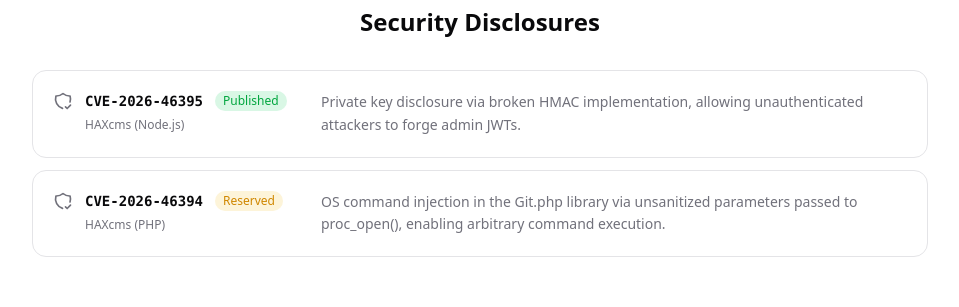
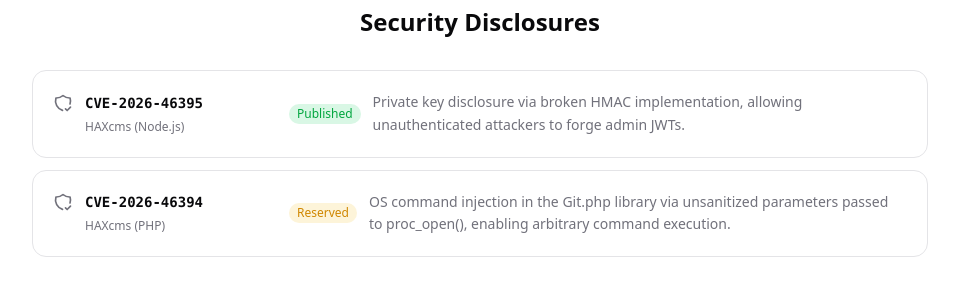
Before and after one commit to shreyas-challa/shreyas-challa.github.io, a React (Vite) app: page /about in a window 1280 px wide. Shown: the part 364-671 px from the top of the page, without its empty margins (160-1119 px from the left). Built offline with nearby package versions, Linux system fonts and the light colour scheme; no server answers.

Commit message:
Center status badge between CVE ID column and summary

```diff
--- a/src/about.jsx
+++ b/src/about.jsx
@@ -46,9 +46,9 @@ export default function About() {
           {cves.map((cve) => (
             <div
               key={cve.id}
-              className="flex flex-col sm:flex-row sm:items-start gap-3 p-5 rounded-xl border border-border bg-card"
+              className="flex flex-col sm:flex-row sm:items-center gap-3 p-5 rounded-xl border border-border bg-card"
             >
-              <div className="flex flex-col gap-1.5 sm:w-64 shrink-0">
+              <div className="flex flex-col gap-1.5 sm:w-56 shrink-0">
                 <div className="flex items-center gap-3 whitespace-nowrap">
                   <IconShieldCheck className="w-5 h-5 text-muted-foreground shrink-0" />
                   {cve.advisoryUrl ? (
@@ -63,14 +63,14 @@ export default function About() {
                   ) : (
                     <span className="font-mono text-sm font-semibold">{cve.id}</span>
                   )}
-                  <span className={`text-xs px-2 py-0.5 rounded-full ${statusStyles[cve.status] || ''}`}>
-                    {cve.status}
-                  </span>
                 </div>
                 {cve.product && (
                   <span className="text-xs text-muted-foreground pl-8">{cve.product}</span>
                 )}
               </div>
+              <span className={`text-xs px-2 py-0.5 rounded-full shrink-0 self-center text-center ${statusStyles[cve.status] || ''}`}>
+                {cve.status}
+              </span>
               <p className="text-sm text-muted-foreground leading-relaxed flex-1">
                 {cve.summary}
               </p>
--- a/src/home.jsx
+++ b/src/home.jsx
@@ -157,8 +157,8 @@ function Home() {
                   <h2 className='text-3xl font-bold mb-8 text-foreground'>Security Disclosures</h2>
                   <div className='flex flex-col gap-3'>
                     {matchedCves.map((cve) => (
-                      <div key={cve.id} className='flex flex-col sm:flex-row sm:items-start gap-3 p-5 rounded-xl border border-border bg-card'>
-                        <div className='flex flex-col gap-1.5 sm:w-64 shrink-0'>
+                      <div key={cve.id} className='flex flex-col sm:flex-row sm:items-center gap-3 p-5 rounded-xl border border-border bg-card'>
+                        <div className='flex flex-col gap-1.5 sm:w-56 shrink-0'>
                           <div className='flex items-center gap-3 whitespace-nowrap'>
                             <IconShieldCheck className='w-5 h-5 text-muted-foreground shrink-0' />
                             {cve.advisoryUrl ? (
@@ -166,12 +166,12 @@ function Home() {
                             ) : (
                               <span className='font-mono text-sm font-semibold'>{cve.id}</span>
                             )}
-                            <span className={`text-xs px-2 py-0.5 rounded-full ${statusStyles[cve.status] || ''}`}>{cve.status}</span>
                           </div>
                           {cve.product && (
                             <span className='text-xs text-muted-foreground pl-8'>{cve.product}</span>
                           )}
                         </div>
+                        <span className={`text-xs px-2 py-0.5 rounded-full shrink-0 self-center text-center ${statusStyles[cve.status] || ''}`}>{cve.status}</span>
                         <p className='text-sm text-muted-foreground leading-relaxed flex-1'>{cve.summary}</p>
                       </div>
                     ))}
```
